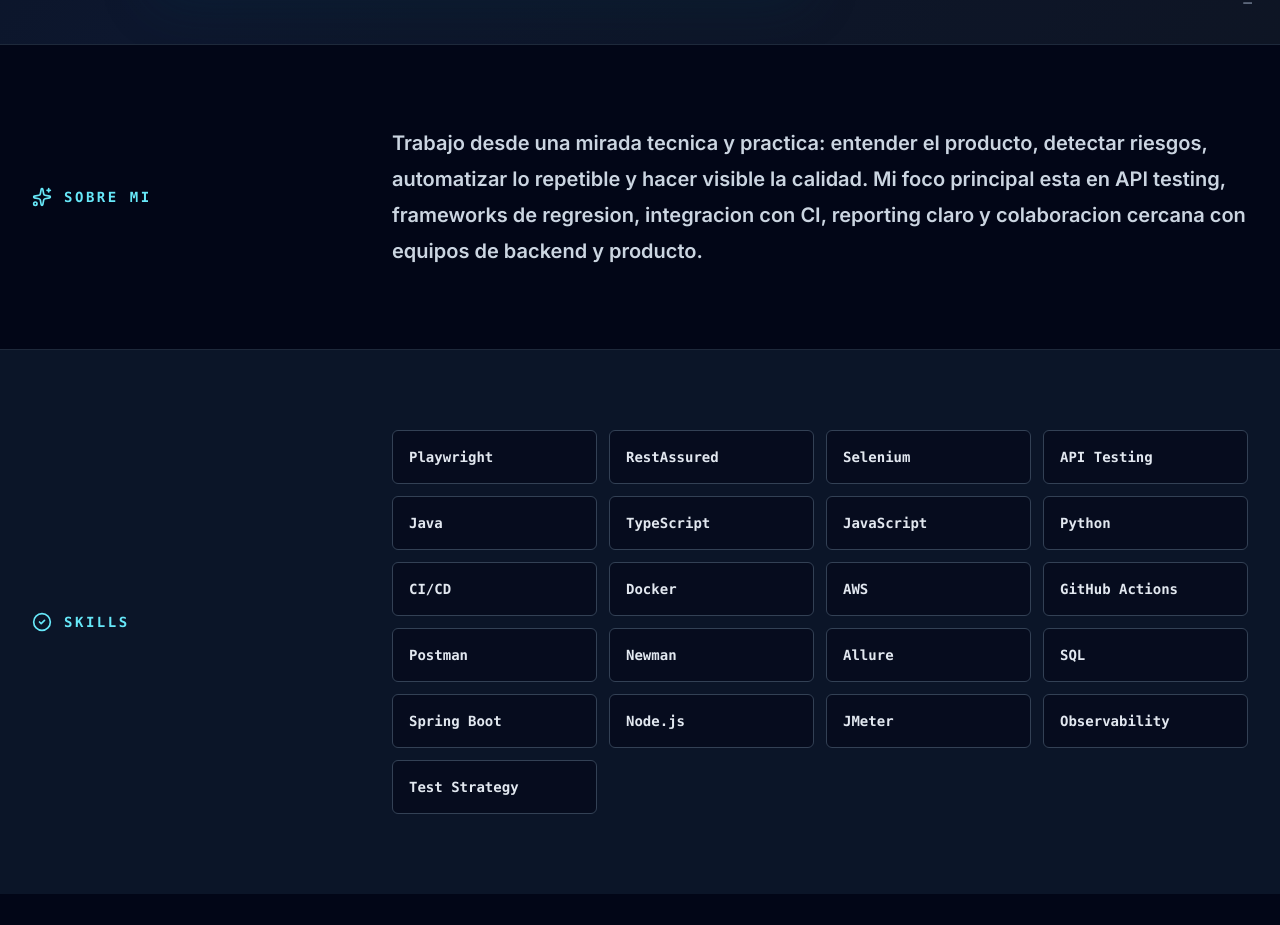
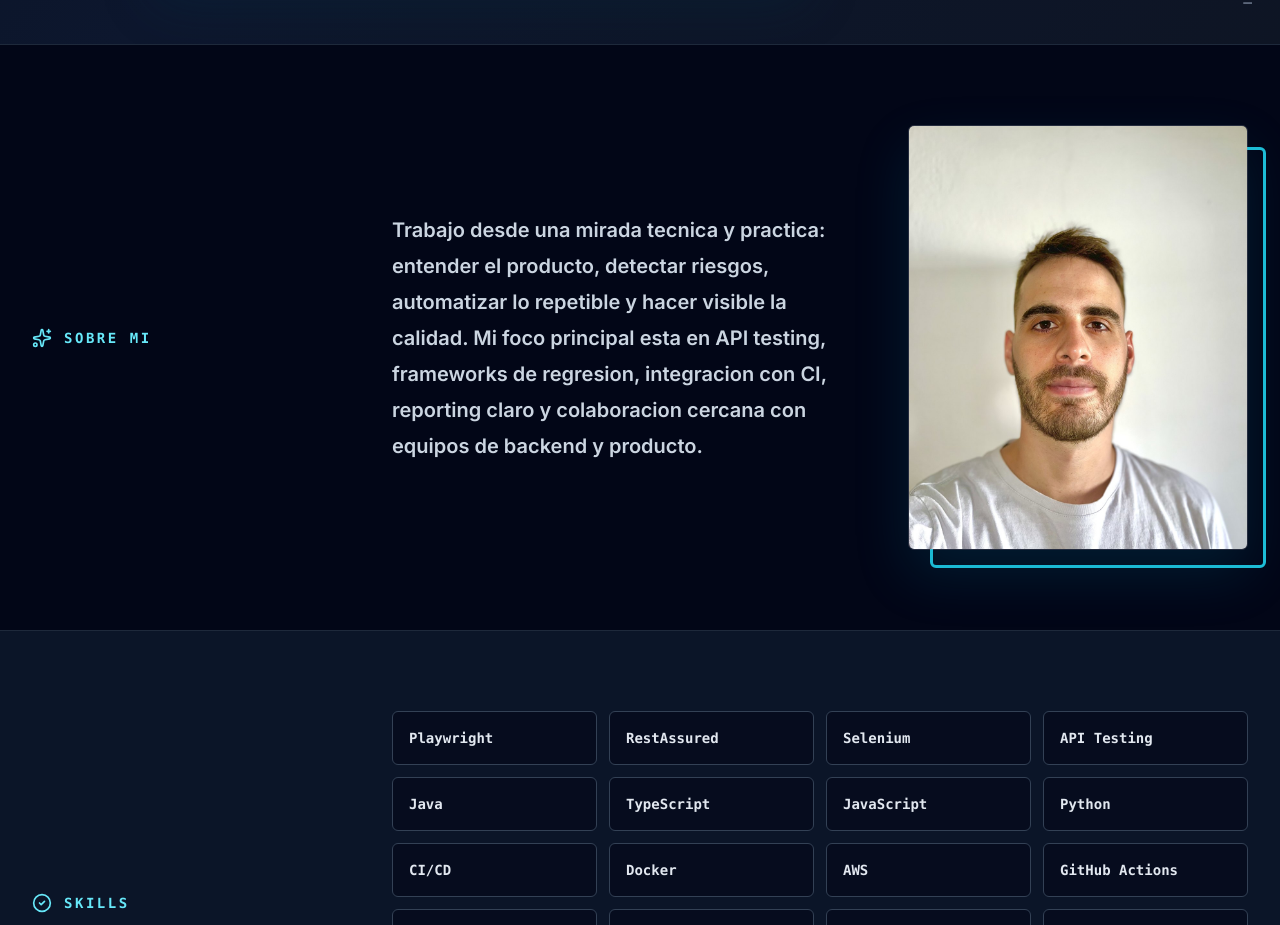
Before and after one commit to ftrabucco/francisco-trabucco-portfolio, a Next.js app: page / in a window 1280 px wide. Shown: the part 1201-2126 px from the top of the page. Built offline with nearby package versions, Linux system fonts and the light colour scheme.

Commit message:
Add profile photo to about section

```diff
--- a/src/components/portfolio/PortfolioPage.tsx
+++ b/src/components/portfolio/PortfolioPage.tsx
@@ -25,6 +25,7 @@
   github: "https://github.com/ftrabucco",
   email: "trabucco.francisco@gmail.com",
   resume: "/SDET_Francisco_Trabucco_CV_en.pdf",
+  photo: "/francisco-trabucco.jpg",
 };
 
 const copy = {
@@ -336,7 +337,16 @@
       <section id="sobre-mi" className="border-y border-slate-800 bg-slate-950 px-5 py-20 lg:px-8">
         <div className="mx-auto grid max-w-7xl gap-10 lg:grid-cols-[320px_minmax(0,1fr)]">
           <SectionTitle icon={<Sparkles className="h-5 w-5" />} title={t.aboutTitle} />
-          <p className="max-w-4xl text-xl font-semibold leading-9 text-slate-300">{t.about}</p>
+          <div className="grid items-center gap-10 lg:grid-cols-[minmax(0,1fr)_340px]">
+            <p className="max-w-4xl text-xl font-semibold leading-9 text-slate-300">{t.about}</p>
+            <div className="portfolio-photo-frame justify-self-start lg:justify-self-end">
+              <img
+                src={profile.photo}
+                alt="Francisco Trabucco"
+                className="h-full w-full rounded-md object-cover object-[50%_34%]"
+              />
+            </div>
+          </div>
         </div>
       </section>
 
--- a/src/styles/globals.css
+++ b/src/styles/globals.css
@@ -158,6 +158,27 @@
     background-color: rgba(15, 23, 42, 0.78);
     box-shadow: 0 18px 42px rgba(8, 145, 178, 0.14);
   }
+
+  .portfolio-photo-frame {
+    position: relative;
+    width: min(100%, 340px);
+    aspect-ratio: 4 / 5;
+  }
+
+  .portfolio-photo-frame::before {
+    content: "";
+    position: absolute;
+    inset: 22px -18px -18px 22px;
+    border: 3px solid rgba(34, 211, 238, 0.9);
+    border-radius: 6px;
+  }
+
+  .portfolio-photo-frame img {
+    position: relative;
+    z-index: 1;
+    border: 1px solid rgba(148, 163, 184, 0.24);
+    box-shadow: 0 24px 56px rgba(8, 145, 178, 0.16);
+  }
 }
 
 @keyframes portfolio-reveal {
```
Also changed, not shown: public/francisco-trabucco.jpg (added).
